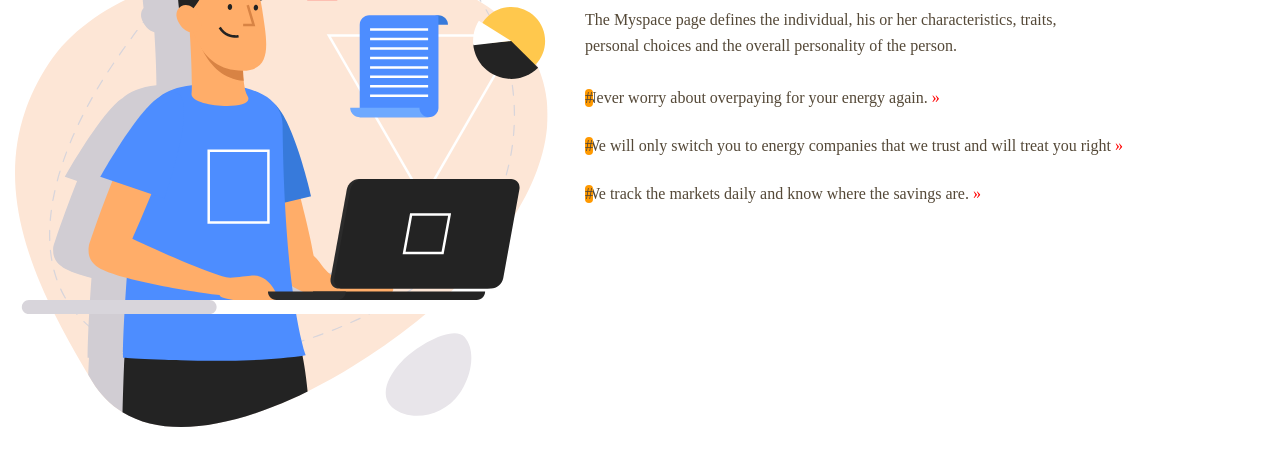
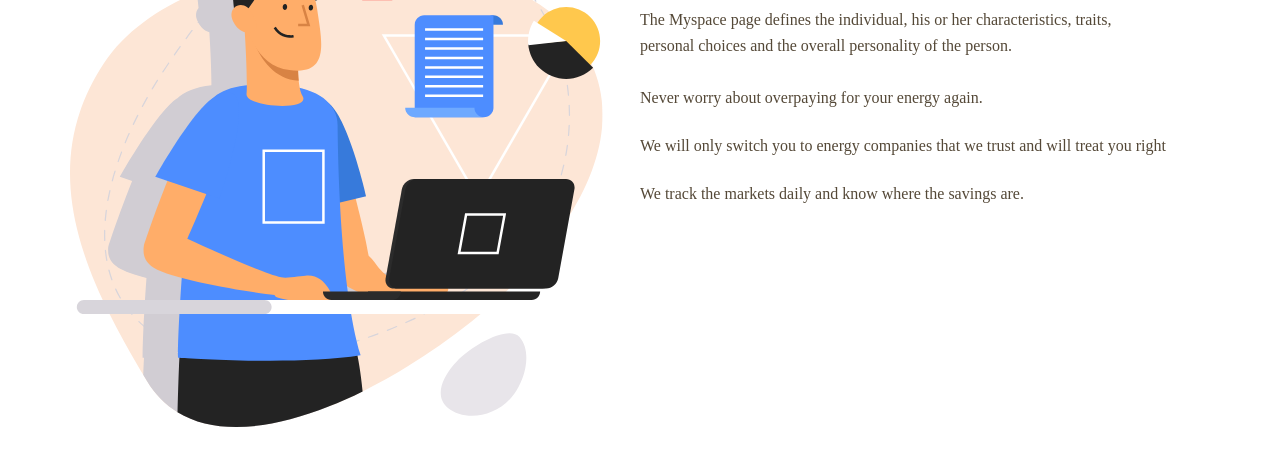
Before and after one commit to KravetsBogdan/Myrepo, a plain HTML site: page bem_project/index.html in a window 1280 px wide. Shown: the part 143-608 px from the top of the page. Drawn offline with Linux system fonts and the light colour scheme.

Commit message:
add new project

```diff
--- a/bem_project/index.html
+++ b/bem_project/index.html
@@ -21,7 +21,7 @@
                         <p>The Myspace page defines the individual, his or her characteristics, traits, personal choices and the overall personality of the person.</p>
                     </div>
                     <ul class="text-list">
-                        <li class="text-list__item before after">
+                        <li class="text-list__item">
                             Never worry about overpaying for your energy again.
                         </li>
                         <li class="text-list__item">
--- a/bem_project/src/style/style.css
+++ b/bem_project/src/style/style.css
@@ -18,6 +18,7 @@
     flex-wrap: wrap;
     width: 100%;
     width: 1140px;
+    margin: 0 auto;
 }
 
 .product-managers__image-holder, .product-managers__text-holder{
@@ -50,14 +51,21 @@
     min-width: 385px;
 }
 
-li::before{
-    content: "#";
+.text-list__item::before{
     position: absolute;
+    content: "";
+    width: 35px;
+    height: 35px;
+    left: -65px;
+    top: 5px;
     background: #FF9900;
     border-radius: 14px;
 }
 
-li::after{
-    content: "»";
-    color: red;
+.text-list__item::after{
+    position: absolute;
+    content: "\2714";
+    color: white;
+    left: -53px;
+    top: 9px;
 }
```
